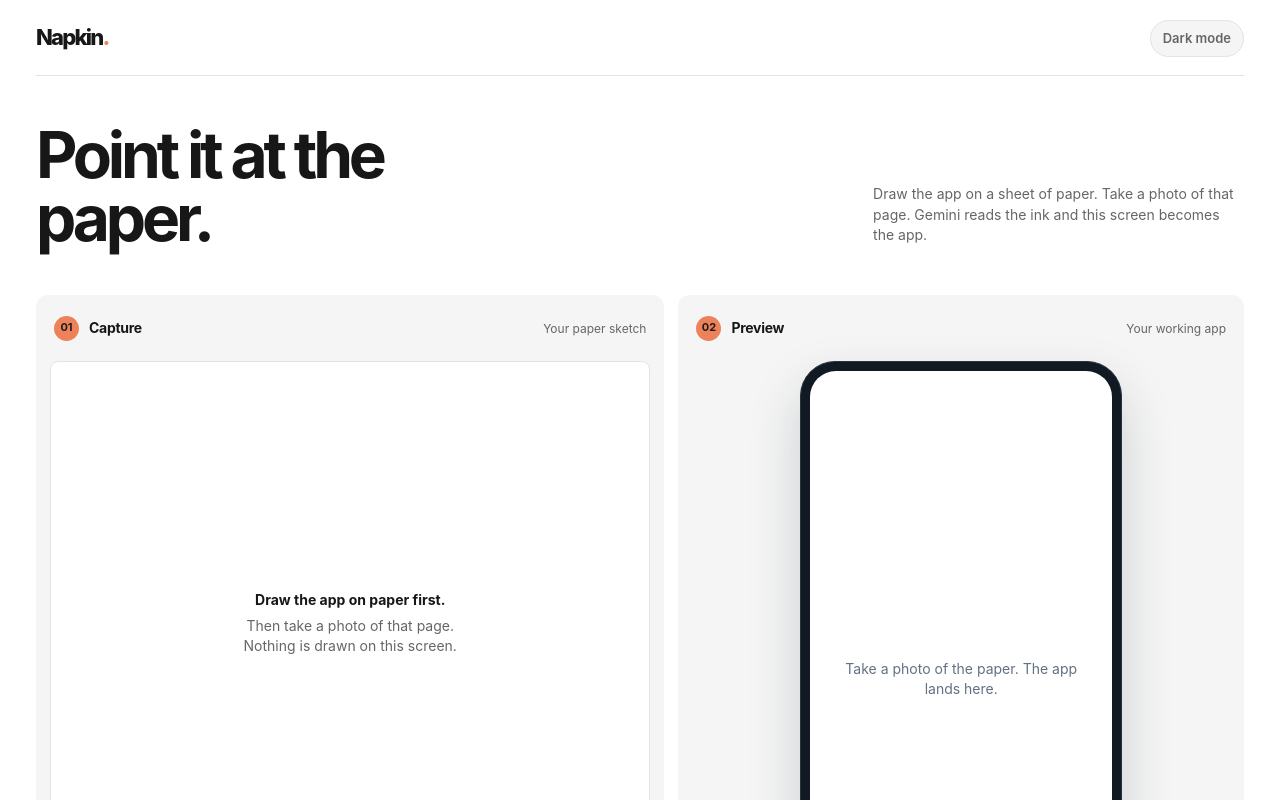
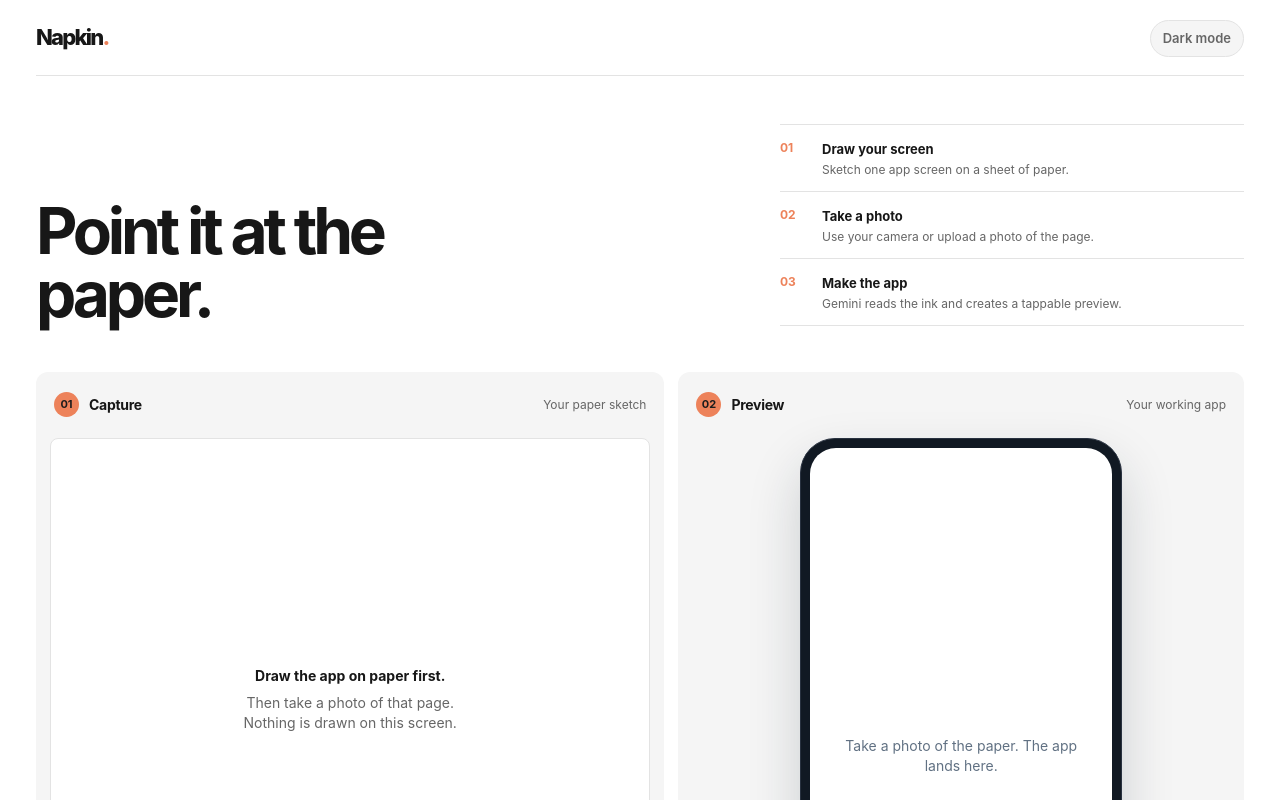
Before and after one commit to ykoneru/hackstate, a React (Vite) app in the folder frontend/: page / in a window 1280 px wide. Shown: the top 800 px of the page. Built offline with nearby package versions, Linux system fonts and the light colour scheme.

Commit message:
Turn intro copy into onboarding steps

```diff
--- a/frontend/src/App.tsx
+++ b/frontend/src/App.tsx
@@ -69,9 +69,20 @@ export function App() {
           </button>
         </div>
         <h1>Point it at the paper.</h1>
-        <p className="lede">
-          Draw the app on a sheet of paper. Take a photo of that page. Gemini reads the ink and this screen becomes the app.
-        </p>
+        <ol className="onboarding" aria-label="How to make your app">
+          <li>
+            <span className="step-number" aria-hidden="true">01</span>
+            <div><strong>Draw your screen</strong><p>Sketch one app screen on a sheet of paper.</p></div>
+          </li>
+          <li>
+            <span className="step-number" aria-hidden="true">02</span>
+            <div><strong>Take a photo</strong><p>Use your camera or upload a photo of the page.</p></div>
+          </li>
+          <li>
+            <span className="step-number" aria-hidden="true">03</span>
+            <div><strong>Make the app</strong><p>Gemini reads the ink and creates a tappable preview.</p></div>
+          </li>
+        </ol>
       </header>
 
       <section className="workspace">
--- a/frontend/src/styles.css
+++ b/frontend/src/styles.css
@@ -112,11 +112,40 @@ h1 {
   line-height: 0.98;
 }
 
-.lede {
-  max-width: 42ch;
-  margin: 0 0 4px auto;
+.onboarding {
+  width: 100%;
+  margin: 0;
+  padding: 0;
+  list-style: none;
+  border-top: 1px solid var(--border);
+}
+
+.onboarding li {
+  display: grid;
+  grid-template-columns: 30px 1fr;
+  gap: 12px;
+  padding: 12px 0;
+  border-bottom: 1px solid var(--border);
+}
+
+.step-number {
+  padding-top: 2px;
+  color: var(--highlight);
+  font-size: 12px;
+  font-weight: 750;
+}
+
+.onboarding strong {
+  color: var(--text);
+  font-size: 13px;
+  font-weight: 700;
+}
+
+.onboarding p {
+  margin: 2px 0 0;
   color: var(--muted);
-  font-size: 14px;
+  font-size: 12px;
+  line-height: 1.4;
 }
 
 .workspace {
@@ -239,7 +268,7 @@ h1 {
 @media (max-width: 820px) {
   .intro { grid-template-columns: 1fr; }
   .topbar { margin-bottom: 34px; }
-  .lede { margin: 14px 0 0; }
+  .onboarding { margin-top: 20px; }
   .workspace { grid-template-columns: 1fr; }
   .result { justify-items: center; }
 }
@@ -248,7 +277,7 @@ h1 {
   .studio { width: min(100% - 28px, 420px); padding-top: 16px; }
   .topbar { margin-bottom: 26px; }
   .workspace { margin-top: 28px; gap: 14px; }
-  .lede { font-size: 14px; }
+  .onboarding li { padding: 10px 0; }
   .pane-detail { display: none; }
 }
 
```
